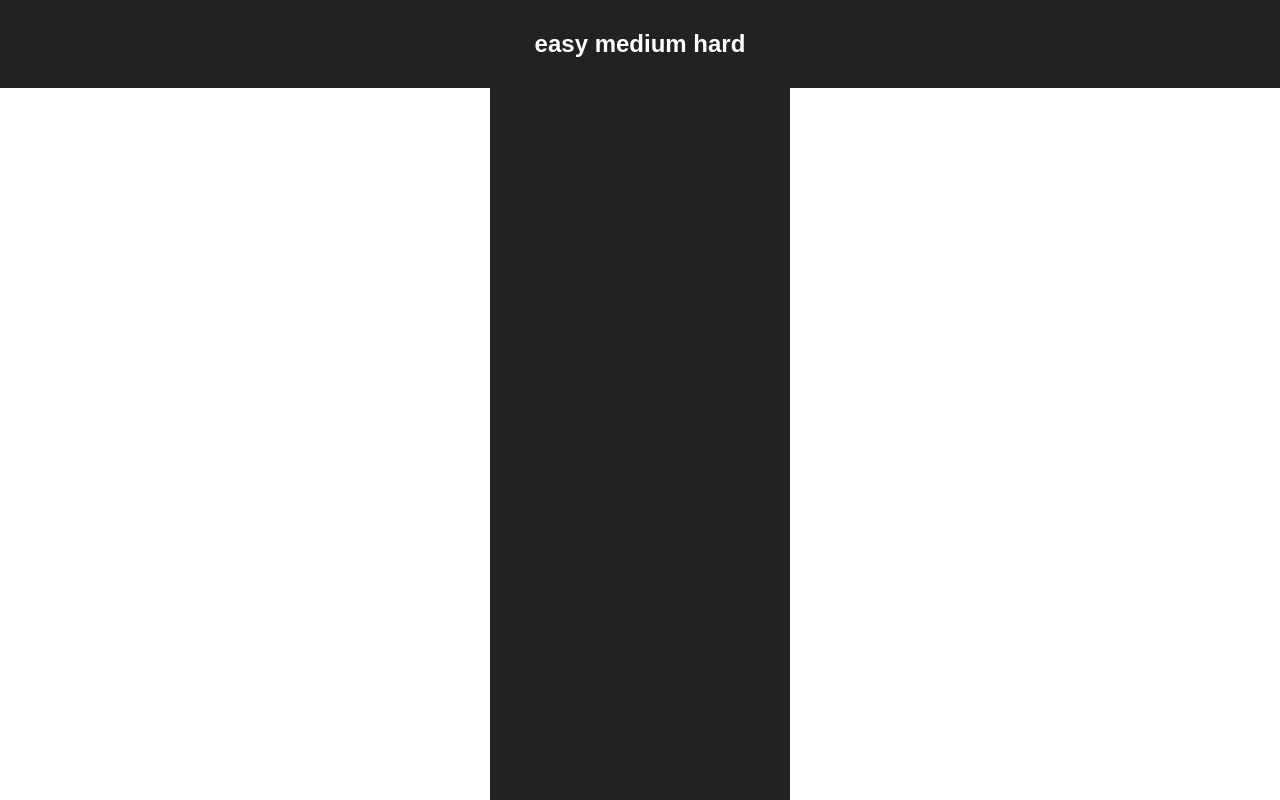
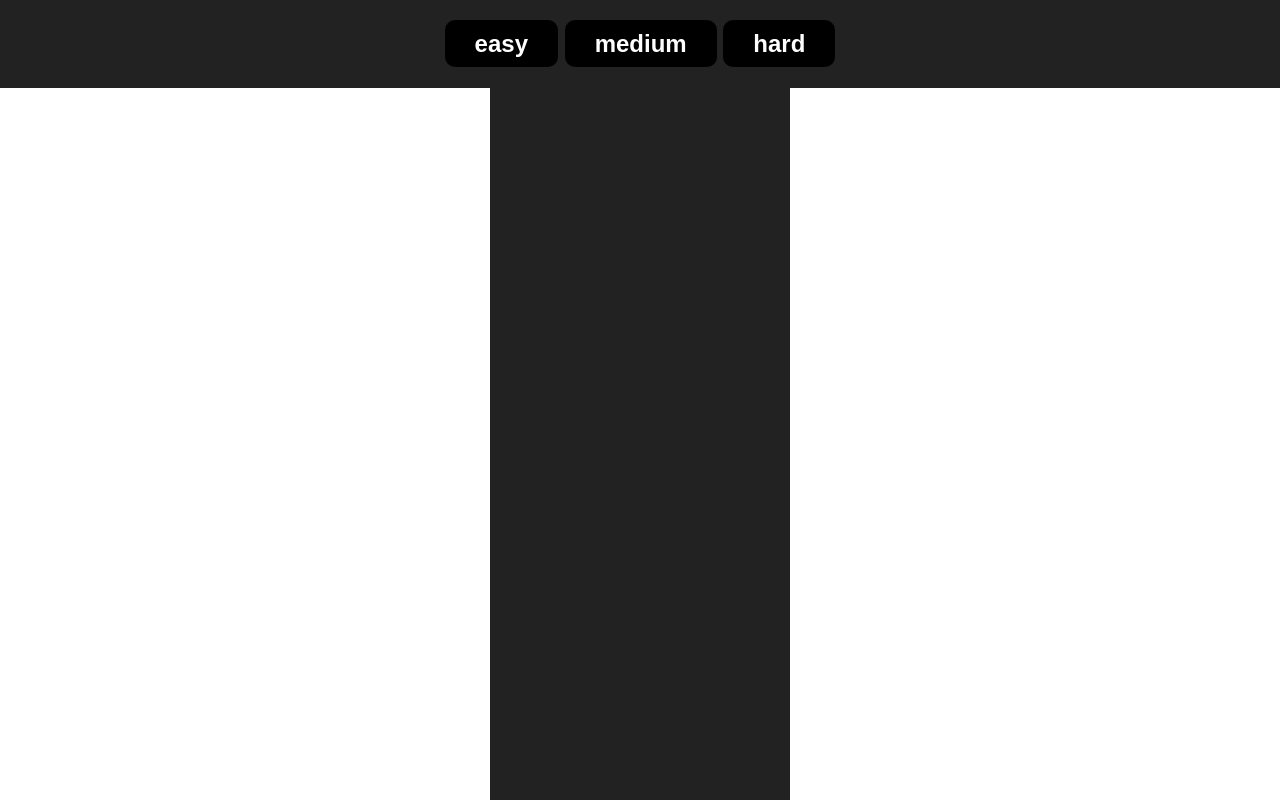
Before and after one commit to valenty-nka/valenty-nka.github.io, a plain HTML site: page index.html in a window 1280 px wide. Drawn offline with Linux system fonts and the light colour scheme.

Commit message:
added a few new styles

```diff
--- a/styles.css
+++ b/styles.css
@@ -109,3 +109,15 @@ table {
   font-family: serif;
   font-weight: bold;
 }
+
+.btn{
+  padding: 10px 30px;
+  cursor: pointer;
+  background: #000;
+  border: none;
+  border-radius: 10px;
+}
+
+.btn:hover{
+  background: gray;
+}
```
